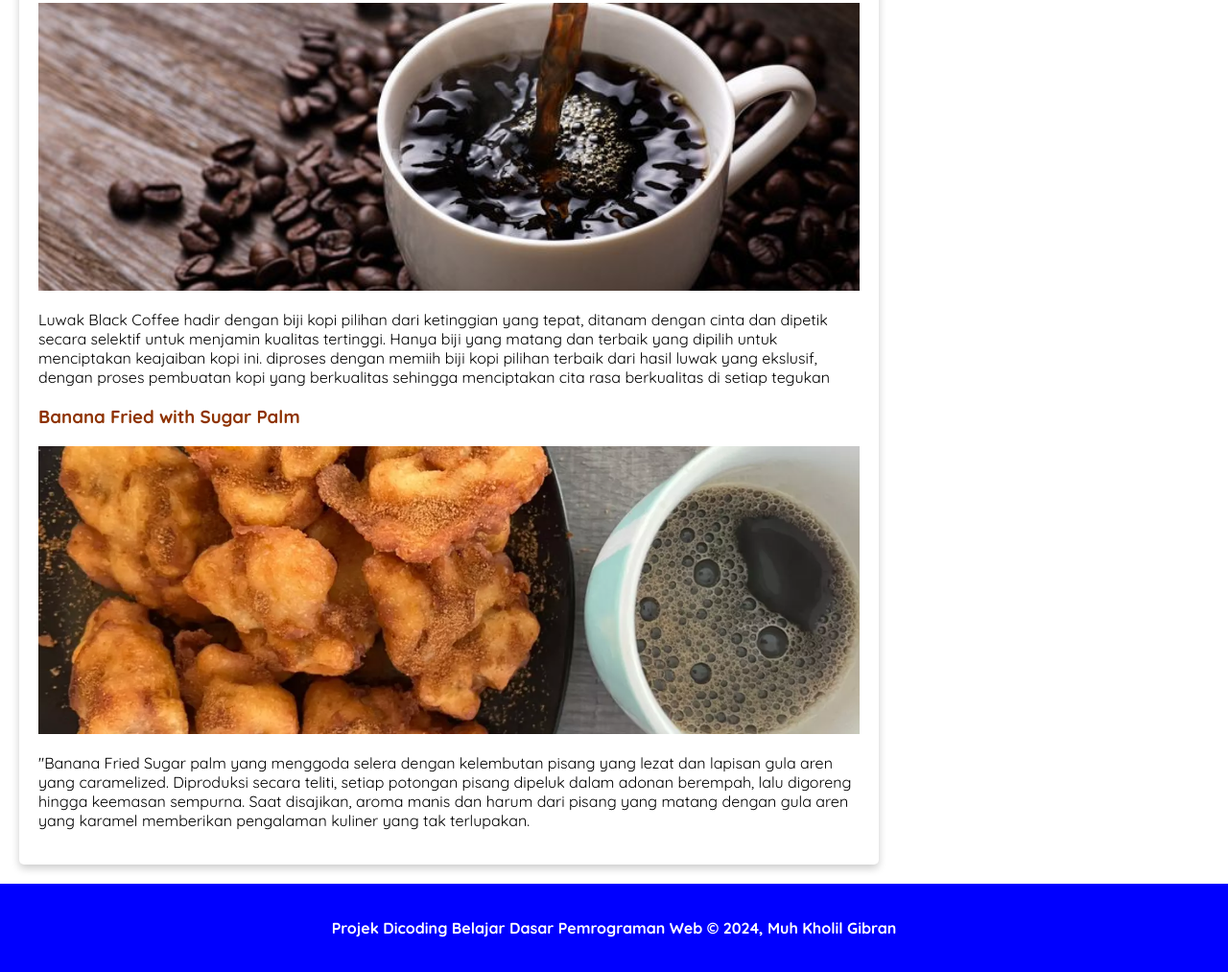
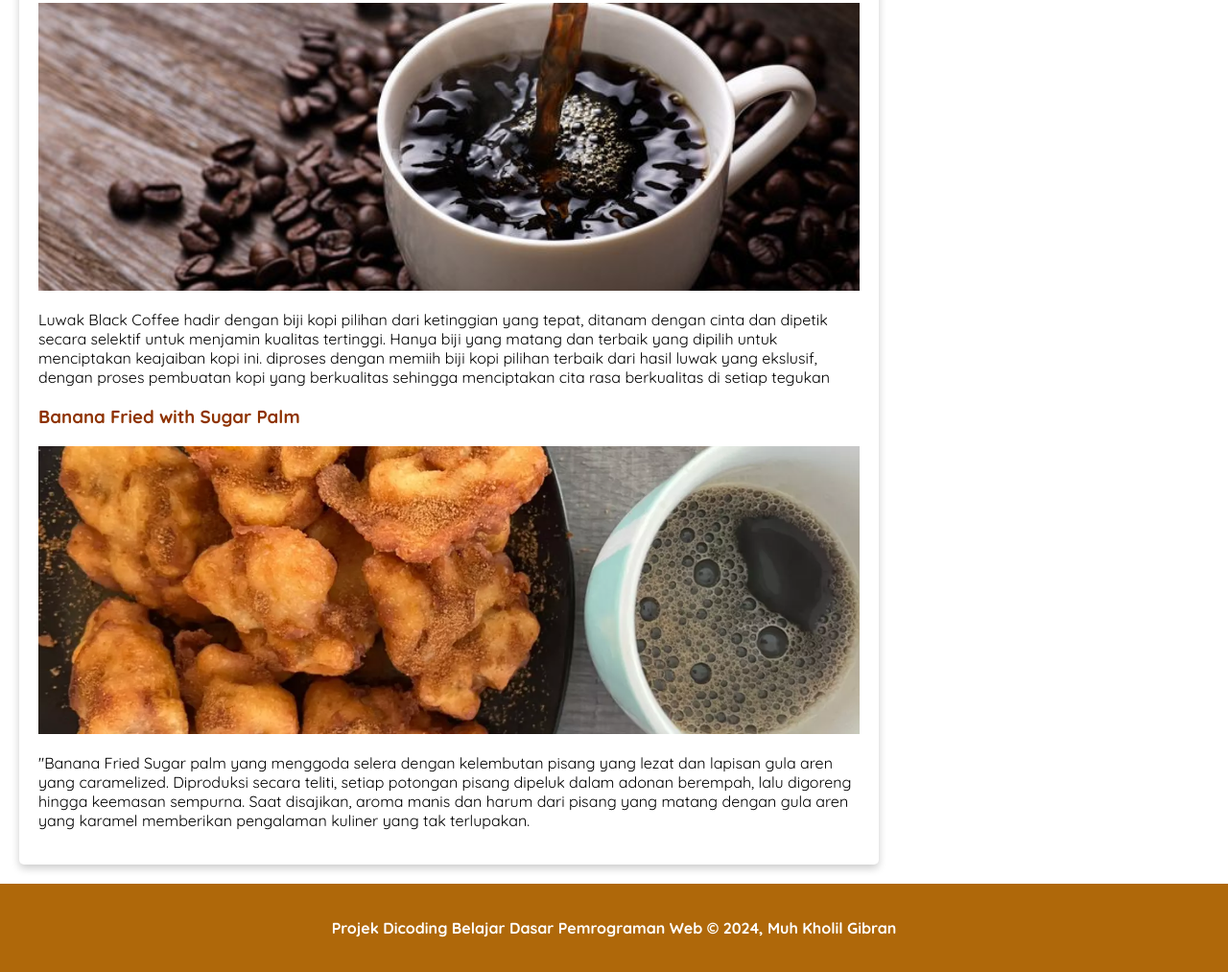
Before and after one commit to muhkholilgibran/Gibran_cafe, a plain HTML site: page Gibran Cafe/index.html in a window 1280 px wide. Shown: the part 2408-3421 px from the top of the page at 96% size. Drawn offline with Linux system fonts and the light colour scheme.

Commit message:
ubah css

```diff
--- a/Gibran Cafe/assets/styles/style.css
+++ b/Gibran Cafe/assets/styles/style.css
@@ -16,7 +16,7 @@ h3 {
 footer {
   padding: 20px;
   color: white;
-  background-color: blue;
+  background-color: rgb(175, 104, 10);
   text-align: center;
   font-weight: bold;
 }
```
